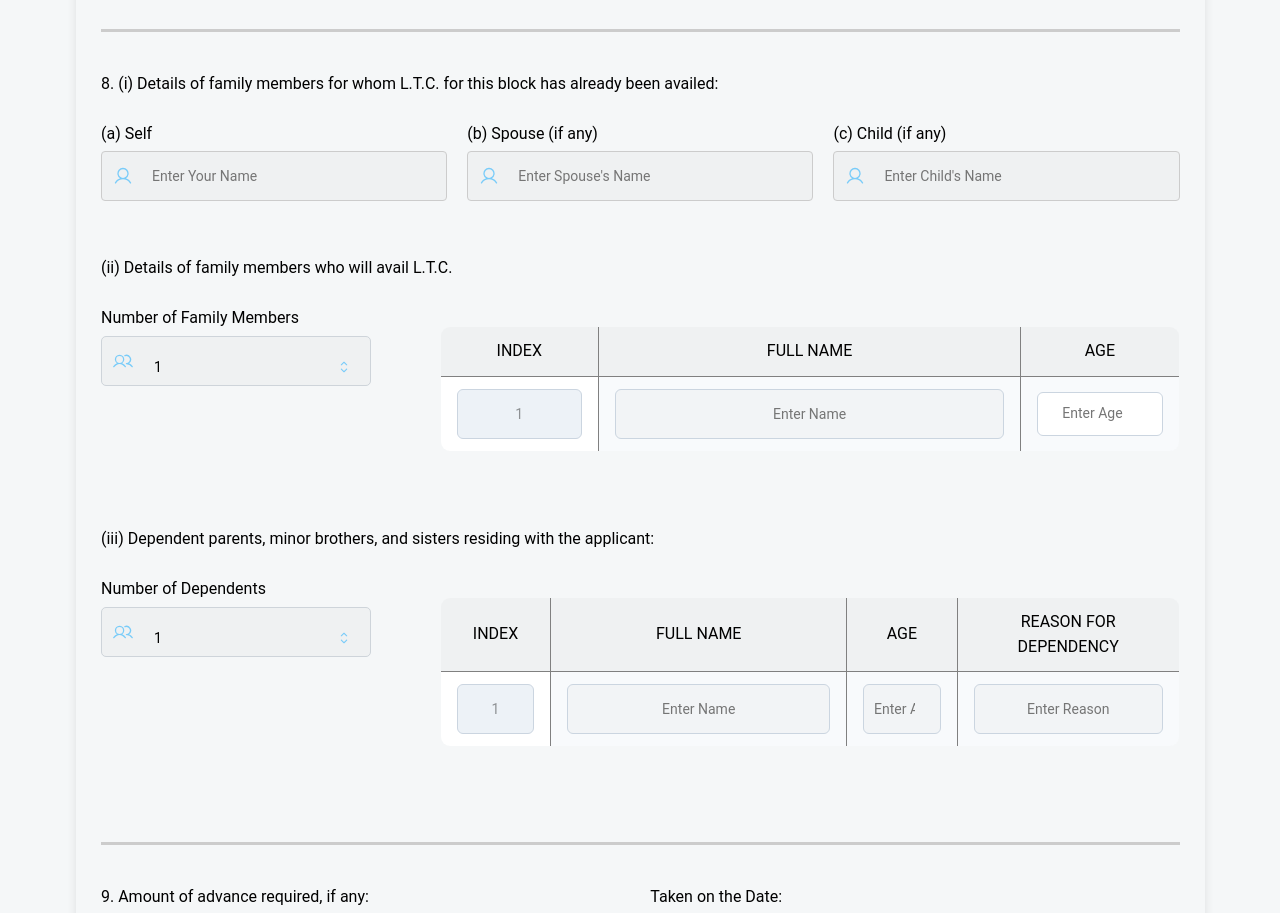
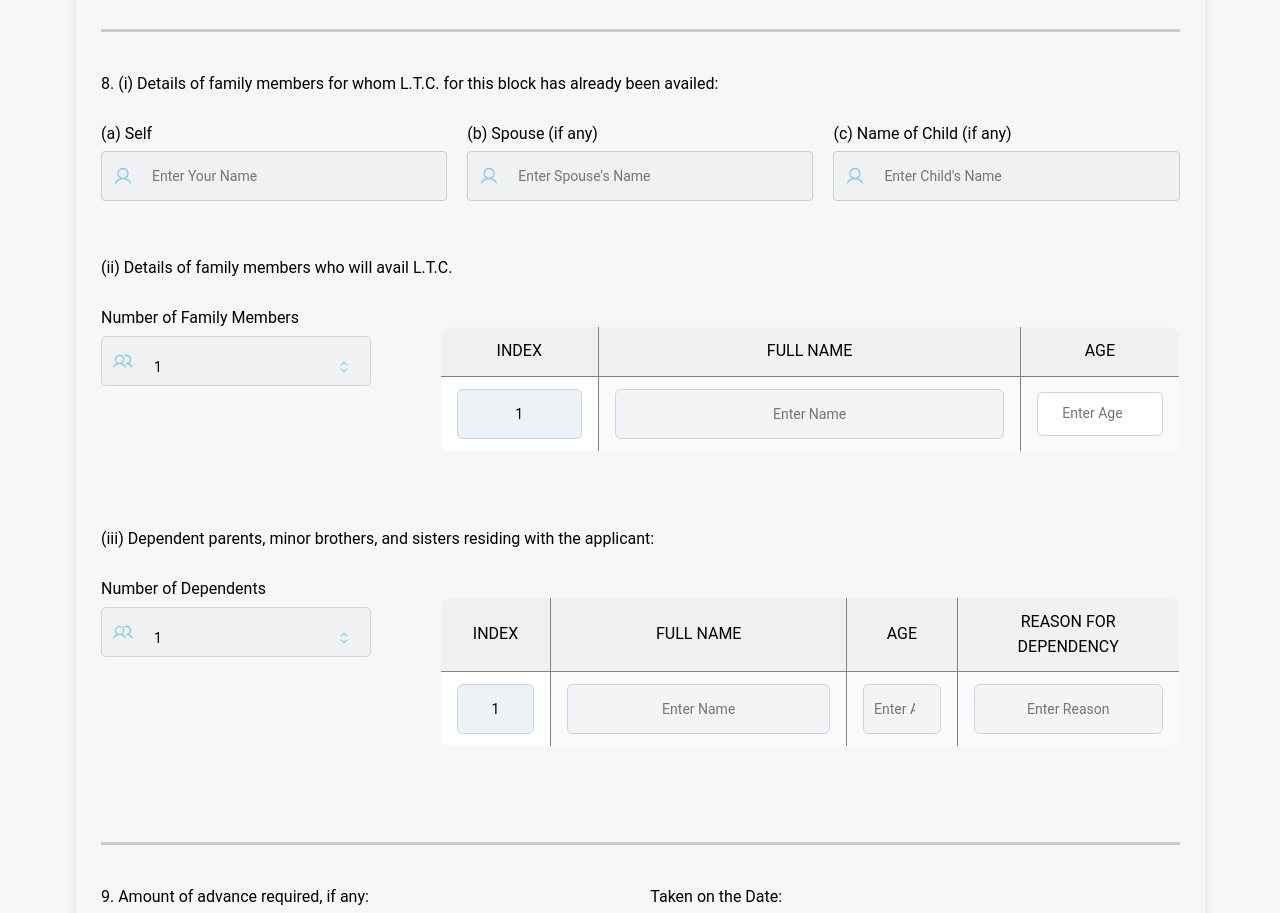
Before and after one commit to vishalverma9572/Fusion-client, a React (Vite) app: page /hr/ltc in a window 1280 px wide. Shown: the part 1400-2313 px from the top of the page. Built offline with nearby package versions, Linux system fonts and the light colour scheme.

Commit message:
spouse and children component of ltc issue  has been resolved

```diff
--- a/src/Modules/HR/pages/CPDA_ADVANCEPageComp/CPDA_ADVANCEForm.css
+++ b/src/Modules/HR/pages/CPDA_ADVANCEPageComp/CPDA_ADVANCEForm.css
@@ -123,7 +123,8 @@
 /* Form input */
  .input,.HR_header .select {
   background-color: #c6c4c420;
-  color: #00000067;
+  /* color: #00000067; */
+  color: black;
   font-family: 'Roboto', sans-serif;
   font-size: 16px;
   font-weight: 400;
--- a/src/Modules/HR/pages/CPDA_ClaimPageComp/CPDA_ClaimForm.css
+++ b/src/Modules/HR/pages/CPDA_ClaimPageComp/CPDA_ClaimForm.css
@@ -123,7 +123,8 @@
 /* Form input */
  .input,.HR_header .select {
   background-color: #c6c4c420;
-  color: #00000067;
+  /* color: #00000067; */
+  color: black;
   font-family: 'Roboto', sans-serif;
   font-size: 16px;
   font-weight: 400;
--- a/src/Modules/HR/pages/LTCPageComp/LTCForm.jsx
+++ b/src/Modules/HR/pages/LTCPageComp/LTCForm.jsx
@@ -29,6 +29,7 @@ import {
   get_my_details,
   submit_ltc_form,
 } from "../../../../routes/hr";
+import { Navigate } from "react-router-dom";
 
 const LtcForm = () => {
   const formData = useSelector((state) => state.form);
@@ -252,7 +253,7 @@ const LtcForm = () => {
       modeOfTravel: formData.modeOfTravel,
       detailsOfFamilyMembersAlreadyDone: [
         formData.selfName,
-        formData.wifeName,
+        formData.spouseName,
         formData.children,
       ],
       detailsOfFamilyMembersAboutToAvail: childrenFields,
@@ -712,6 +713,7 @@ const LtcForm = () => {
                 id="spouseName"
                 name="spouseName"
                 placeholder="Enter Spouse's Name"
+                value={formData.spouseName || ""}
                 onChange={handleChange}
                 className="input"
               />
@@ -720,16 +722,17 @@ const LtcForm = () => {
 
           {/* Number of Children Field */}
           <div className="grid-col">
-            <label className="input-label" htmlFor="numberOfChildren">
-              (c) Child (if any)
+            <label className="input-label" htmlFor="childName">
+              (c) Name of Child (if any)
             </label>
             <div className="input-wrapper">
               <User size={20} />
               <input
                 type="text"
                 id="childName"
-                name="childName"
+                name="children"
                 placeholder="Enter Child's Name"
+                value={formData.children || ""}
                 onChange={handleChange}
                 className="input"
               />
--- a/src/Modules/HR/pages/LTCPageComp/LtcForm.css
+++ b/src/Modules/HR/pages/LTCPageComp/LtcForm.css
@@ -294,6 +294,7 @@
 
 .family-details-table td input {
     width: 100%;
+    color: black;
     /* Full width for input fields */
     padding: 10px;
     /* Padding for input fields */
```
